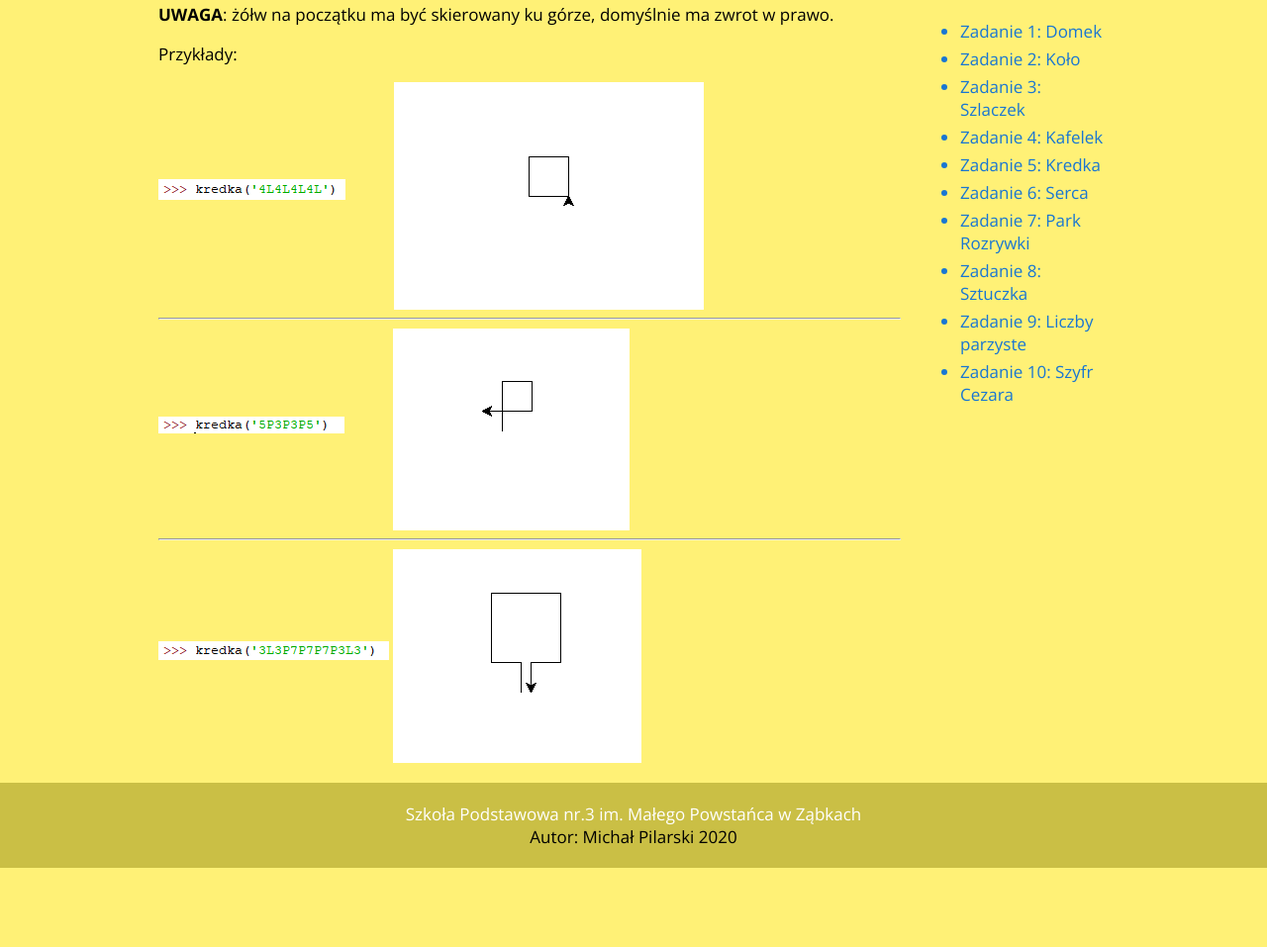
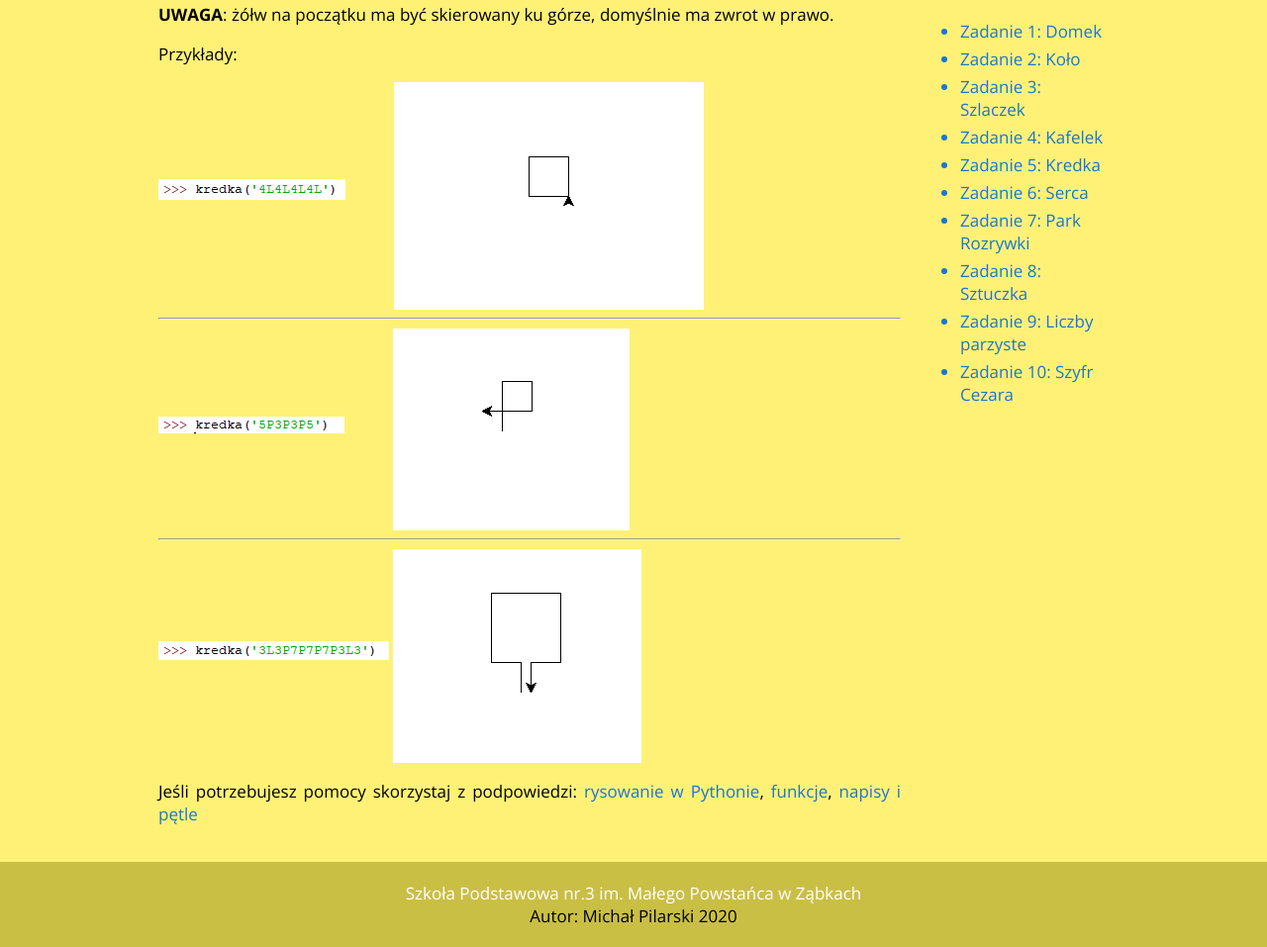
Before and after one commit to Misioskiper/zabawa_w_pythona, a plain HTML site: page kredka.html in a window 1280 px wide. Shown: the part 664-1621 px from the top of the page at 99% size. Before the commit the page ends 1541 px from the top, so only its background shows below. Drawn offline with nearby package versions, Linux system fonts and the light colour scheme.

Commit message:
Update kredka.html

```diff
--- a/kredka.html
+++ b/kredka.html
@@ -68,6 +68,7 @@
                     <hr/>
                     <img src="img/kredka5.png"/>
                     <img src="img/kredka6.png" align="center"/>
+		<p>Jeśli potrzebujesz pomocy skorzystaj z podpowiedzi: <a href="https://misioskiper.github.io/zabawa_w_pythona/rysowanie.html">rysowanie w Pythonie</a>, <a href="https://misioskiper.github.io/zabawa_w_pythona/petle.html"> funkcje</a>, <a href="https://misioskiper.github.io/zabawa_w_pythona/napisy_i_petle.html">napisy i pętle</a>
 				</article>
         </div>
 			</main>
```
